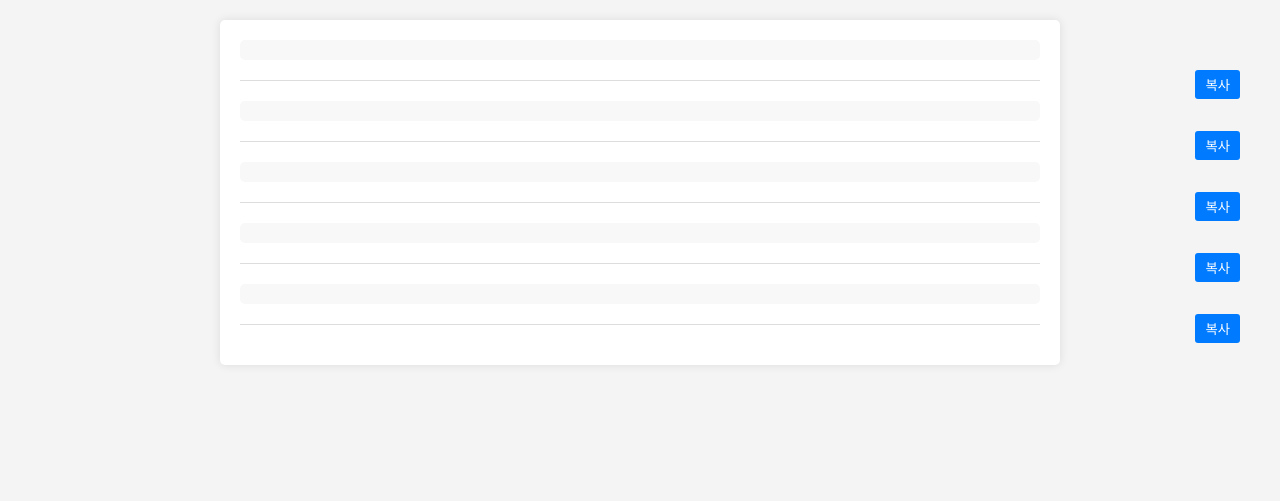
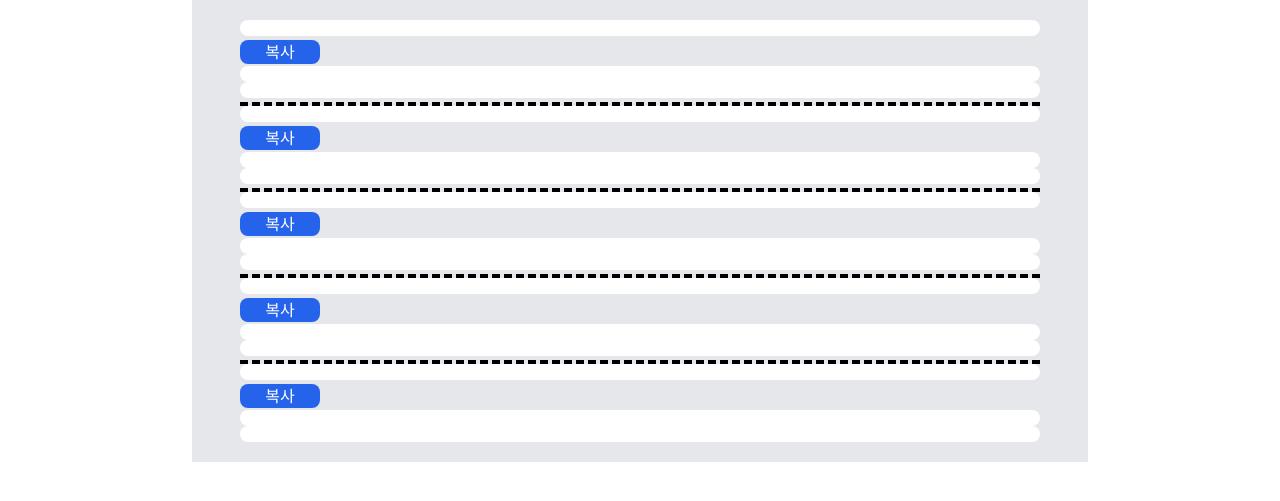
Before and after one commit to sq1533/acUpgrade, a FastAPI app: page /home in a window 1280 px wide. Shown: the top 501 px of the page. Run offline with FastAPI, Linux system fonts and the light colour scheme; data that the repository does not hold is empty; some libraries are stand-ins or nearby versions.

Commit message:
feat : tailwind css 적용

```diff
--- a/templates/home.html
+++ b/templates/home.html
@@ -3,92 +3,41 @@
 <head>
     <meta charset="UTF-8">
     <meta name="viewport" content="width=device-width, initial-scale=1.0">
+    <link href="https://cdn.jsdelivr.net/npm/tailwindcss@2.2.19/dist/tailwind.min.css" rel="stylesheet">
     <script src="https://unpkg.com/htmx.org@1.9.10"></script>
-    <style>
-        body {
-            font-family: Arial, sans-serif;
-            line-height: 1.6;
-            margin: 0;
-            padding: 20px;
-            background-color: #f4f4f4;
-        }
-
-        .container {
-            max-width: 800px;
-            margin: 0 auto;
-            background-color: #fff;
-            padding: 20px;
-            border-radius: 5px;
-            box-shadow: 0 0 10px rgba(0,0,0,0.1);
-        }
-
-        .alarm-section {
-            background-color: #f8f8f8;
-            padding: 10px;
-            margin-bottom: 10px;
-            border-radius: 5px;
-            position: relative;
-        }
-
-        .code-box {
-            background-color: #e8e8e8;
-            padding: 10px;
-            border-radius: 3px;
-            font-family: monospace;
-            margin: 0;
-            overflow-x: auto;
-        }
-
-        .copy-btn {
-            position: absolute;
-            right: 40px;
-            padding: 5px 10px;
-            background-color: #007bff;
-            color: white;
-            border: none;
-            border-radius: 3px;
-            cursor: pointer;
-        }
-
-        .description-section {
-            margin-bottom: 20px;
-        }
-
-        .divider {
-            border: 0;
-            height: 1px;
-            background-color: #ddd;
-            margin: 20px 0;
-        }
-    </style>
 </head>
 <body>
-    <div class="container">
-        <div class="alarm-section" id="alarm1" hx-get="/alarm_1" hx-trigger="load, every 2s"></div>
-        <button class="copy-btn" onclick="copyText('alarm1')">복사</button>
-        <div class="description-section"hx-get="/alarm_1_info" hx-trigger="load, every 2s"></div>
-        <div class="description-section"hx-get="/alarm_1_char" hx-trigger="load, every 2s"></div>
-        <hr class="divider">
-        <div class="alarm-section" id="alarm2" hx-get="/alarm_2" hx-trigger="load, every 2s"></div>
-        <button class="copy-btn" onclick="copyText('alarm2')">복사</button>
-        <div class="description-section"hx-get="/alarm_2_info" hx-trigger="load, every 2s"></div>
-        <div class="description-section"hx-get="/alarm_2_char" hx-trigger="load, every 2s"></div>
-        <hr class="divider">
-        <div class="alarm-section" id="alarm3" hx-get="/alarm_3" hx-trigger="load, every 2s"></div>
-        <button class="copy-btn" onclick="copyText('alarm3')">복사</button>
-        <div class="description-section"hx-get="/alarm_3_info" hx-trigger="load, every 2s"></div>
-        <div class="description-section"hx-get="/alarm_3_char" hx-trigger="load, every 2s"></div>
-        <hr class="divider">
-        <div class="alarm-section" id="alarm4" hx-get="/alarm_4" hx-trigger="load, every 2s"></div>
-        <button class="copy-btn" onclick="copyText('alarm4')">복사</button>
-        <div class="description-section"hx-get="/alarm_4_info" hx-trigger="load, every 2s"></div>
-        <div class="description-section"hx-get="/alarm_4_char" hx-trigger="load, every 2s"></div>
-        <hr class="divider">
-        <div class="alarm-section" id="alarm5" hx-get="/alarm_5" hx-trigger="load, every 2s"></div>
-        <button class="copy-btn" onclick="copyText('alarm5')">복사</button>
-        <div class="description-section"hx-get="/alarm_5_info" hx-trigger="load, every 2s"></div>
-        <div class="description-section"hx-get="/alarm_5_char" hx-trigger="load, every 2s"></div>
-        <hr class="divider">
+    <div class="text-xl font-sans font-bold leading-normal bg-gray-200 space-y-1 mx-auto max-w-4xl py-5 px-12 divide-y-4 divide-black divide-dashed divide-opacity-100">
+        <div>
+            <div class="box-border rounded-lg py-2 px-4 bg-white" id="alarm1" hx-get="/alarm_1" hx-trigger="load, every 2s"></div>
+            <button class="text-base text-white box-border rounded-lg w-20 bg-blue-600" onclick="copyText('alarm1')">복사</button>
+            <div class="text-gray-700 box-border rounded-lg py-2 px-4 bg-white" hx-get="/alarm_1_info" hx-trigger="load, every 2s"></div>
+            <div class="text-gray-700 box-border rounded-lg py-2 px-4 bg-white"hx-get="/alarm_1_char" hx-trigger="load, every 2s"></div>
+        </div>
+        <div>
+            <div class="box-border rounded-lg py-2 px-4 bg-white" id="alarm2" hx-get="/alarm_2" hx-trigger="load, every 2s"></div>
+            <button class="text-base text-white box-border rounded-lg w-20 bg-blue-600" onclick="copyText('alarm2')">복사</button>
+            <div class="text-gray-700 box-border rounded-lg py-2 px-4 bg-white" hx-get="/alarm_2_info" hx-trigger="load, every 2s"></div>
+            <div class="text-gray-700 box-border rounded-lg py-2 px-4 bg-white"hx-get="/alarm_2_char" hx-trigger="load, every 2s"></div>
+        </div>
+        <div>
+            <div class="box-border rounded-lg py-2 px-4 bg-white" id="alarm1" hx-get="/alarm_3" hx-trigger="load, every 2s"></div>
+            <button class="text-base text-white box-border rounded-lg w-20 bg-blue-600" onclick="copyText('alarm3')">복사</button>
+            <div class="text-gray-700 box-border rounded-lg py-2 px-4 bg-white" hx-get="/alarm_3_info" hx-trigger="load, every 2s"></div>
+            <div class="text-gray-700 box-border rounded-lg py-2 px-4 bg-white"hx-get="/alarm_3_char" hx-trigger="load, every 2s"></div>
+        </div>
+        <div>
+            <div class="box-border rounded-lg py-2 px-4 bg-white" id="alarm1" hx-get="/alarm_4" hx-trigger="load, every 2s"></div>
+            <button class="text-base text-white box-border rounded-lg w-20 bg-blue-600" onclick="copyText('alarm4')">복사</button>
+            <div class="text-gray-700 box-border rounded-lg py-2 px-4 bg-white" hx-get="/alarm_4_info" hx-trigger="load, every 2s"></div>
+            <div class="text-gray-700 box-border rounded-lg py-2 px-4 bg-white"hx-get="/alarm_4_char" hx-trigger="load, every 2s"></div>
+        </div>
+        <div>
+            <div class="box-border rounded-lg py-2 px-4 bg-white" id="alarm1" hx-get="/alarm_5" hx-trigger="load, every 2s"></div>
+            <button class="text-base text-white box-border rounded-lg w-20 bg-blue-600" onclick="copyText('alarm5')">복사</button>
+            <div class="text-gray-700 box-border rounded-lg py-2 px-4 bg-white" hx-get="/alarm_5_info" hx-trigger="load, every 2s"></div>
+            <div class="text-gray-700 box-border rounded-lg py-2 px-4 bg-white"hx-get="/alarm_5_char" hx-trigger="load, every 2s"></div>
+        </div>
     </div>
 </body>
     <script>
```
